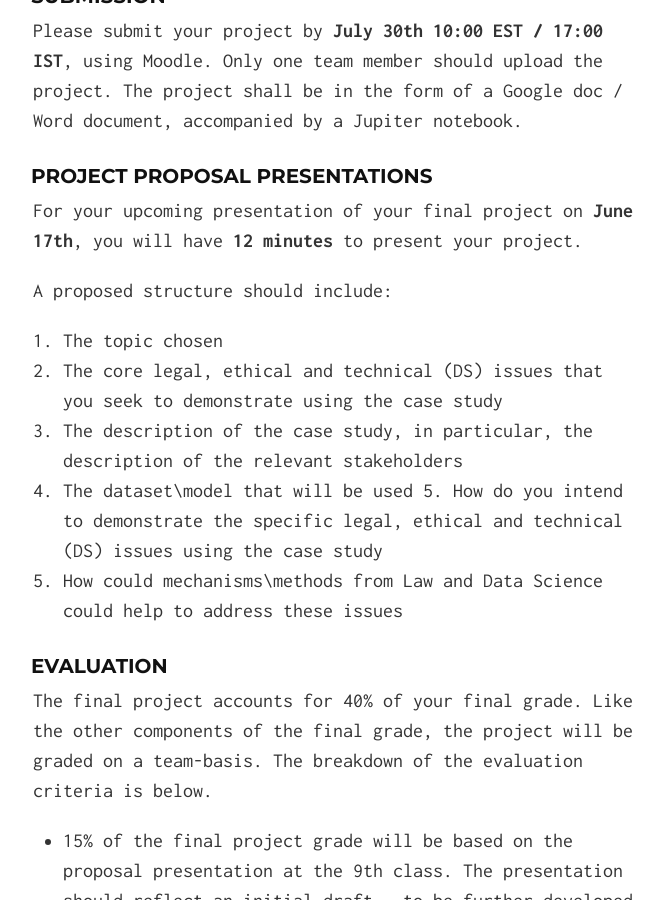
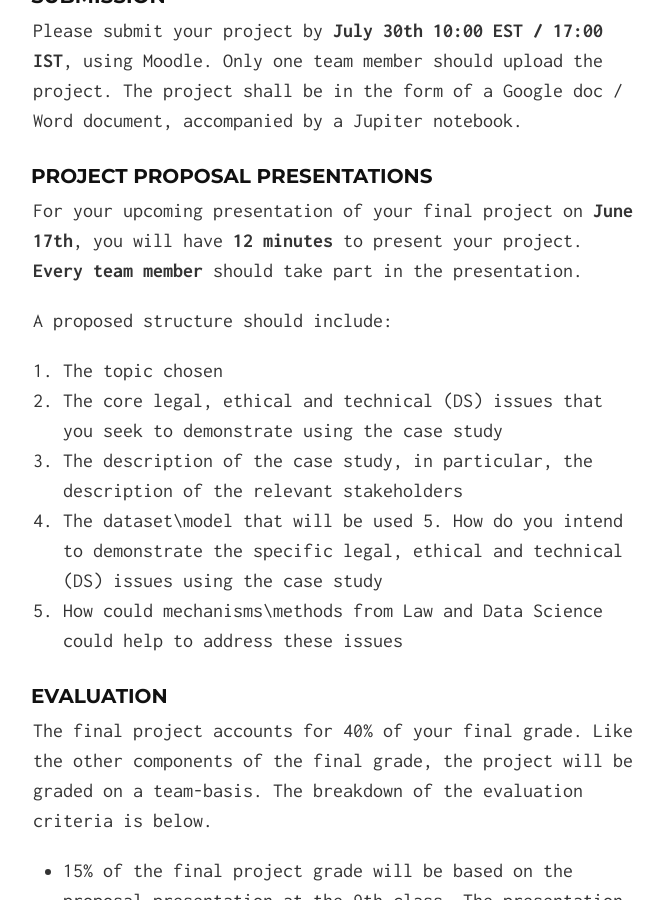
Before and after one commit to ResponsiblyAI/learn, a Jekyll site: the page built from final-project.md, in a window 1280 px wide and 900 px high, scrolled down 2654 px. Shown: the whole window, without its empty margins (307-970 px from the left). Built offline with Jekyll 4.4.1, drawn with Linux system fonts in a browser that asks for light colours; nearby versions of some CDN libraries.

Commit message:
update final presentation

```diff
--- a/final-project.md
+++ b/final-project.md
@@ -54,7 +54,7 @@ The project shall be in the form of a Google doc / Word document, accompanied by
 
 ### Project Proposal Presentations
 
-For your upcoming presentation of your final project on **June 17th**, you will have **12 minutes** to present your project.
+For your upcoming presentation of your final project on **June 17th**, you will have **12 minutes** to present your project. **Every team member** should take part in the presentation.
 
 A proposed structure should include:
 
@@ -63,7 +63,6 @@ A proposed structure should include:
 3. The description of the case study, in particular, the description of the relevant stakeholders
 4. The dataset\model that will be used 5. How do you intend to demonstrate the specific legal, ethical and technical (DS) issues using the case study
 6. How could mechanisms\methods from Law and Data Science could help to address these issues
-
 
 
 ### Evaluation
```
